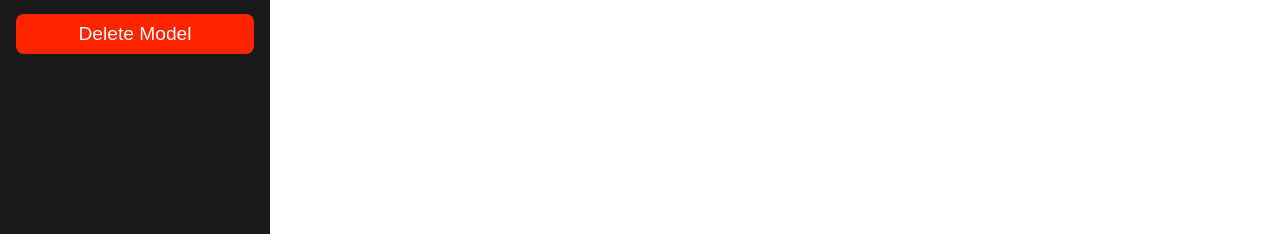
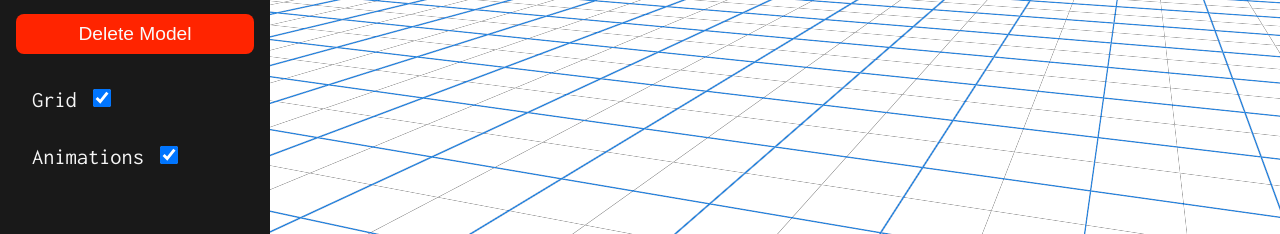
Before and after one commit to Zadfar/model-viewer, a React (Vite) app in the folder frontend/: page / in a window 1280 px wide. Shown: the part 253-487 px from the top of the page. Built offline with nearby package versions, Linux system fonts and the light colour scheme; no server answers.

Commit message:
added toggles

```diff
--- a/frontend/src/App.css
+++ b/frontend/src/App.css
@@ -208,6 +208,18 @@
     transform: translate(-50%, -50%);
 }
 
+.grid-toggle {
+    padding: 1rem;
+    font-size: 1.4rem;
+    margin: 0;
+}
+
+.check {
+    width: 18px;
+    height: 18px;
+    margin-left: 1rem;
+}
+
 #models {
     height: 3rem;
     width: 100%;
--- a/frontend/src/App.jsx
+++ b/frontend/src/App.jsx
@@ -3,10 +3,11 @@ import ModelList from './components/ModelList';
 import Viewport from './components/Viewport';
 import UploadButton from './components/UploadButton';
 import DeleteButton from './components/DeleteButton';
+import { useModelStore } from './store/model';
 
 
 const App = () => {
-
+  const { useGrid, toggleUseGrid, useAnimation, toggleUseAnimation } = useModelStore();
   return (
     <>
       <div className='container'>
@@ -19,6 +20,14 @@ const App = () => {
             <ModelList />
             <UploadButton />
             <DeleteButton />
+            <div className='grid-toggle'>
+              <label>Grid</label>
+              <input type="checkbox" className='check' checked={useGrid} onChange={toggleUseGrid} />
+            </div>
+            <div className='grid-toggle'>
+              <label>Animations</label>
+              <input type="checkbox" className='check' checked={useAnimation} onChange={toggleUseAnimation} />
+            </div>
           </div>
         </div>
         <Viewport />
--- a/frontend/src/components/Viewport.jsx
+++ b/frontend/src/components/Viewport.jsx
@@ -1,7 +1,8 @@
-import React, { Suspense, useEffect } from 'react';
-import { Canvas } from '@react-three/fiber';
-import { OrbitControls, useGLTF, Html, useProgress, Stage } from '@react-three/drei';
+import React, { Suspense, useEffect, useRef, useState } from 'react';
+import { Canvas, useFrame } from '@react-three/fiber';
+import { OrbitControls, useGLTF, Html, useProgress, Stage, Grid } from '@react-three/drei';
 import { useModelStore } from '../store/model';
+import * as THREE from 'three';
 
 function Loader() {
   const { progress } = useProgress();
@@ -9,15 +10,54 @@ function Loader() {
 }
 
 function Model({ url }) {
+  const {useAnimation} = useModelStore();
+  const { scene, animations } = useGLTF(url);
+  const modelRef = useRef();
+  const mixerRef = useRef();
+  const actionsRef = useRef({});
+  const [currentAction, setCurrentAction] = useState(null);
+  useEffect(() => {
+    if (modelRef.current && animations && animations.length > 0) {
+      mixerRef.current = new THREE.AnimationMixer(modelRef.current);
+      actionsRef.current = {};
 
-  const { scene } = useGLTF(url);
+      animations.forEach((clip) => {
+        const action = mixerRef.current.clipAction(clip);
+        actionsRef.current[clip.name] = action;
+        action.setLoop(THREE.LoopRepeat);
+        action.clampWhenFinished = true;
+      });
 
-  return <primitive object={scene}/>;
+      const firstAnimationName = animations[0]?.name;
+      if (firstAnimationName && useAnimation) {
+        const actionToPlay = actionsRef.current[firstAnimationName];
+        if (actionToPlay) {
+          actionToPlay.reset().play();
+          setCurrentAction(actionToPlay);
+        }
+      }
+
+      return () => mixerRef.current?.stopAllAction();
+    } else {
+        mixerRef.current?.stopAllAction();
+        actionsRef.current = {};
+        setCurrentAction(null);
+    }
+  }, [animations, useAnimation]);
+  useFrame((state, delta) => {
+    mixerRef.current?.update(delta);
+  });
+
+  return (
+      <group ref={modelRef}>
+         <primitive object={scene} />
+      </group>
+  );
 }
 
 
 const Viewport = () => {
-    const { selectedModelId, models } = useModelStore();
+    const { selectedModelId, models, useGrid } = useModelStore();
     const modelData = models.find(model => model._id == selectedModelId)
     const modelUrl = modelData?.dataUrl;
 
@@ -25,12 +65,9 @@ const Viewport = () => {
         <div className='viewport'>
             <Canvas camera={{ position: [2, 2, 5], fov: 50 }}>
                 <ambientLight intensity={0.8} />
-                <directionalLight position={[10, 10, 5]} intensity={1}/>
-                <directionalLight position={[-10, -10, -5]} intensity={0.3} />
-
                 <Suspense fallback={<Loader />}>
                     {modelUrl ? (
-                          <Stage adjustCamera shadows={false} intensity={0.4}>
+                          <Stage adjustCamera={1.3} shadows={false} intensity={0.4} environment="city">
                           <mesh>
                           <Model url={modelUrl} />
                           </mesh>
@@ -38,6 +75,7 @@ const Viewport = () => {
                     ) : (null)}
                 </Suspense>
                 <OrbitControls />
+                {(useGrid) ? <Grid infiniteGrid /> : null}
             </Canvas>
         </div>
   );
--- a/frontend/src/store/model.js
+++ b/frontend/src/store/model.js
@@ -28,4 +28,16 @@ export const useModelStore = create((set) => ({
             selectedModelId: state.selectedModelId === modelId ? null : state.selectedModelId,
           }));
     },
+    useGrid: true,
+    toggleUseGrid: () => {
+        set((state) => ({
+            useGrid: !state.useGrid
+        }))
+    },
+    useAnimation: true,
+    toggleUseAnimation: () => {
+        set((state) => ({
+            useAnimation: !state.useAnimation
+        }))
+    },
 }))
```
